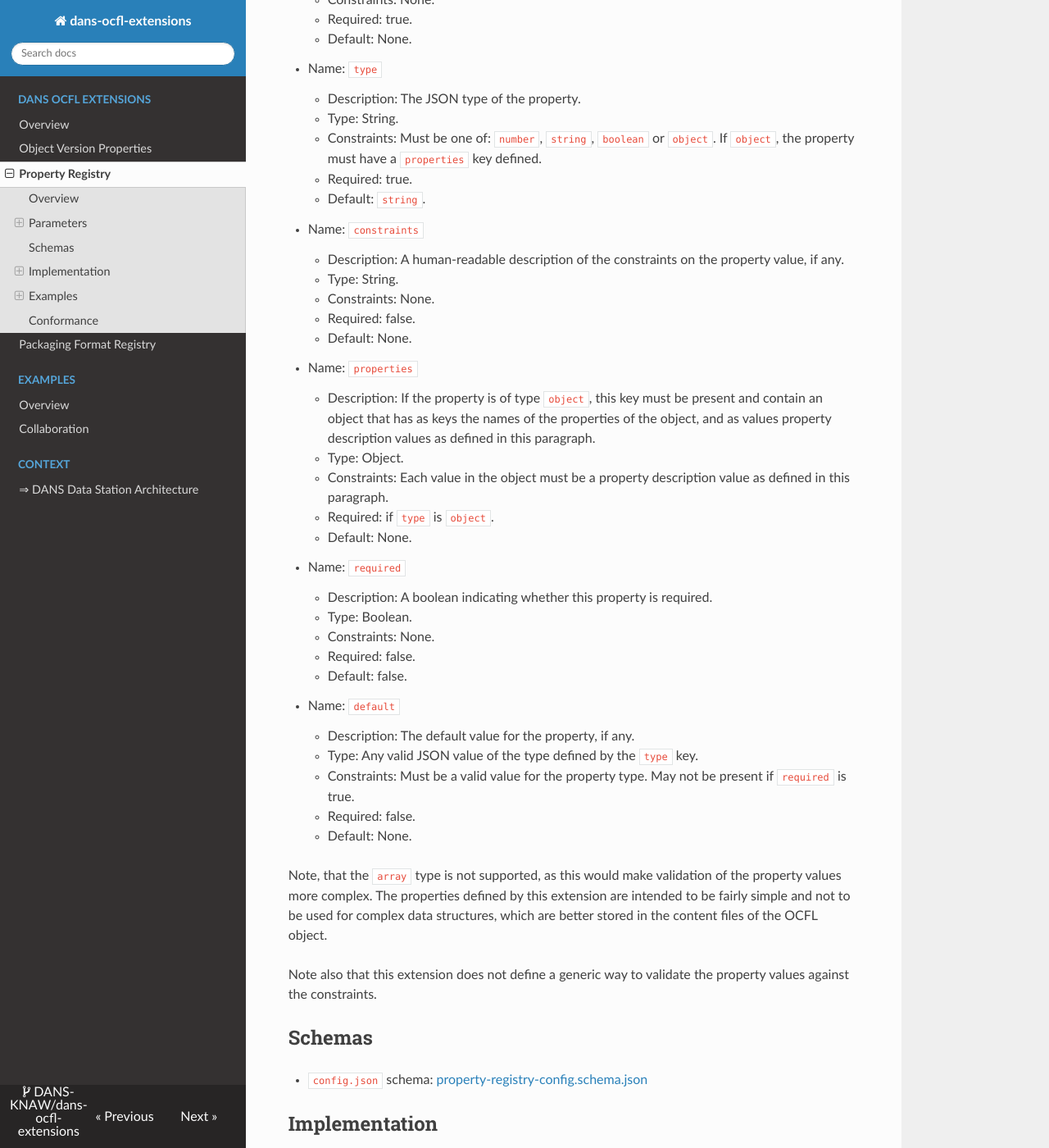
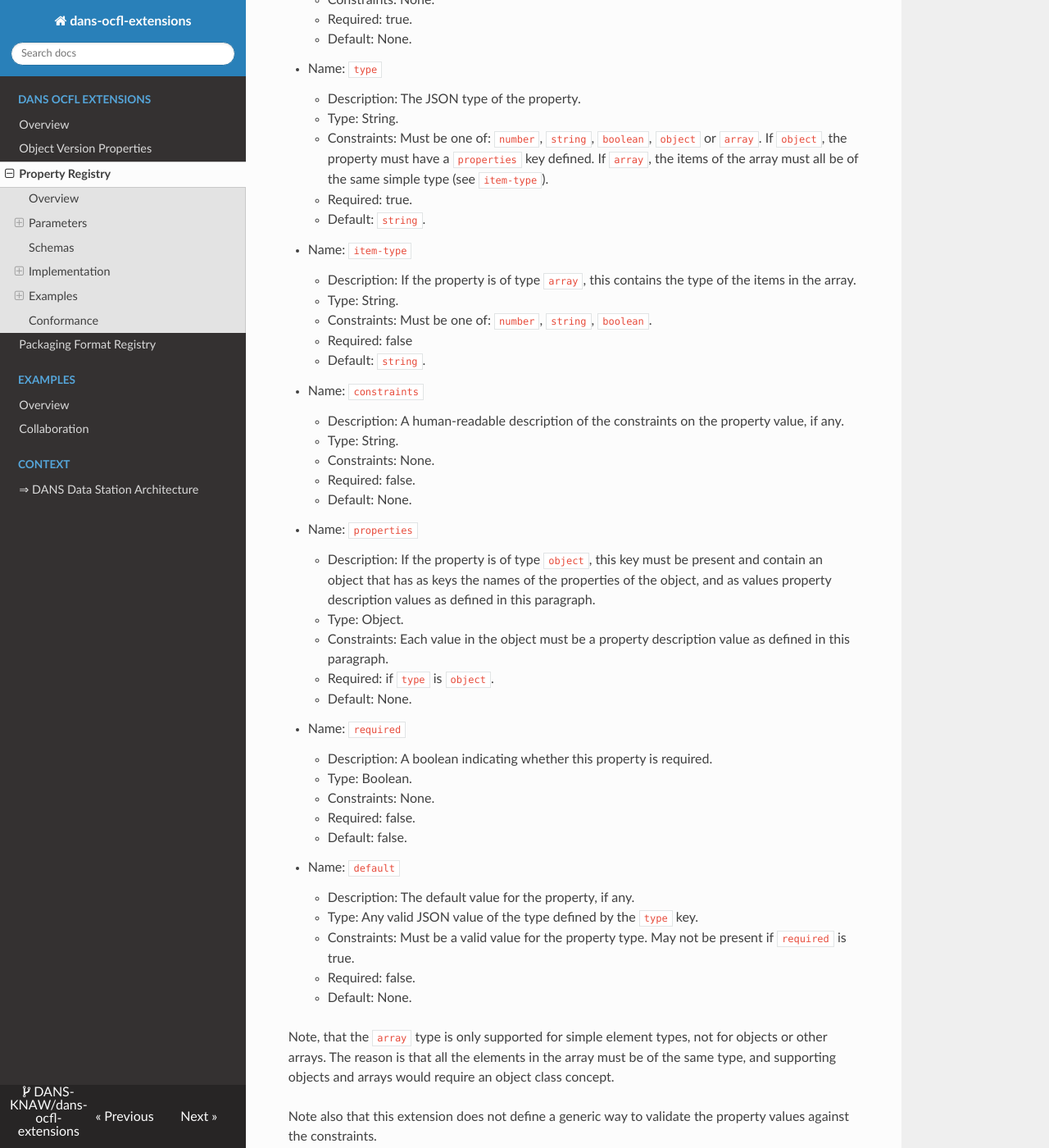
Before and after one commit to DANS-KNAW/dans-ocfl-extensions, an MkDocs documentation site: the page built from docs/property-registry/property-registry.md, in a window 1280 px wide and 1400 px high, scrolled down 1109 px. Shown: the whole window at 82% size. Built offline with MkDocs 1.6.1, drawn with Linux system fonts in a browser that asks for light colours; nearby versions of some CDN libraries.

Commit message:
DD-2236. Add support for array fields in object-version properties

```diff
--- a/docs/property-registry/property-registry.md
+++ b/docs/property-registry/property-registry.md
@@ -42,8 +42,16 @@
 - Name: `type`
     - Description: The JSON type of the property.
     - Type: String.
-    - Constraints: Must be one of: `number`, `string`, `boolean` or `object`. If `object`, the property must have a `properties` key defined.
+    - Constraints: Must be one of: `number`, `string`, `boolean`, `object` or `array`. If `object`, the property must have a `properties` key defined. If
+      `array`, the items of the array must all be of the same simple type (see `item-type`).
     - Required: true.
+    - Default: `string`.
+
+- Name: `item-type`
+    - Description: If the property is of type `array`, this contains the type of the items in the array.
+    - Type: String.
+    - Constraints: Must be one of: `number`, `string`, `boolean`.
+    - Required: false
     - Default: `string`.
 
 - Name: `constraints`
@@ -75,8 +83,8 @@
     - Required: false.
     - Default: None.
 
-Note, that the `array` type is not supported, as this would make validation of the property values more complex. The properties defined by this extension are
-intended to be fairly simple and not to be used for complex data structures, which are better stored in the content files of the OCFL object.
+Note, that the `array` type is only supported for simple element types, not for objects or other arrays. The reason is that all the elements in the array
+must be of the same type, and supporting objects and arrays would require an object class concept.
 
 Note also that this extension does not define a generic way to validate the property values against the constraints.
 
@@ -186,12 +194,12 @@
 -----------
 
 - MUST:
-  - `config.json` contain only `extensionName` and `propertyRegistry`.
-  - `extensionName` be exactly `property-registry`.
-  - Each property description include `description` and `type` and follow the rules outlined above.
-  - Object-typed properties MUST declare `properties` as an object mapping their child properties.
-  - If a property is `required: true`, it MUST NOT specify a `default`.
+    - `config.json` contain only `extensionName` and `propertyRegistry`.
+    - `extensionName` be exactly `property-registry`.
+    - Each property description include `description` and `type` and follow the rules outlined above.
+    - Object-typed properties MUST declare `properties` as an object mapping their child properties.
+    - If a property is `required: true`, it MUST NOT specify a `default`.
 - SHOULD:
-  - Implementations validate `config.json` against the published JSON Schema.
+    - Implementations validate `config.json` against the published JSON Schema.
 - MAY:
-  - Include human-readable `constraints` strings for guidance.
+    - Include human-readable `constraints` strings for guidance.
```
Also changed, not shown: docs/schemas/property-registry-config.schema.json (+6 -1 lines).
